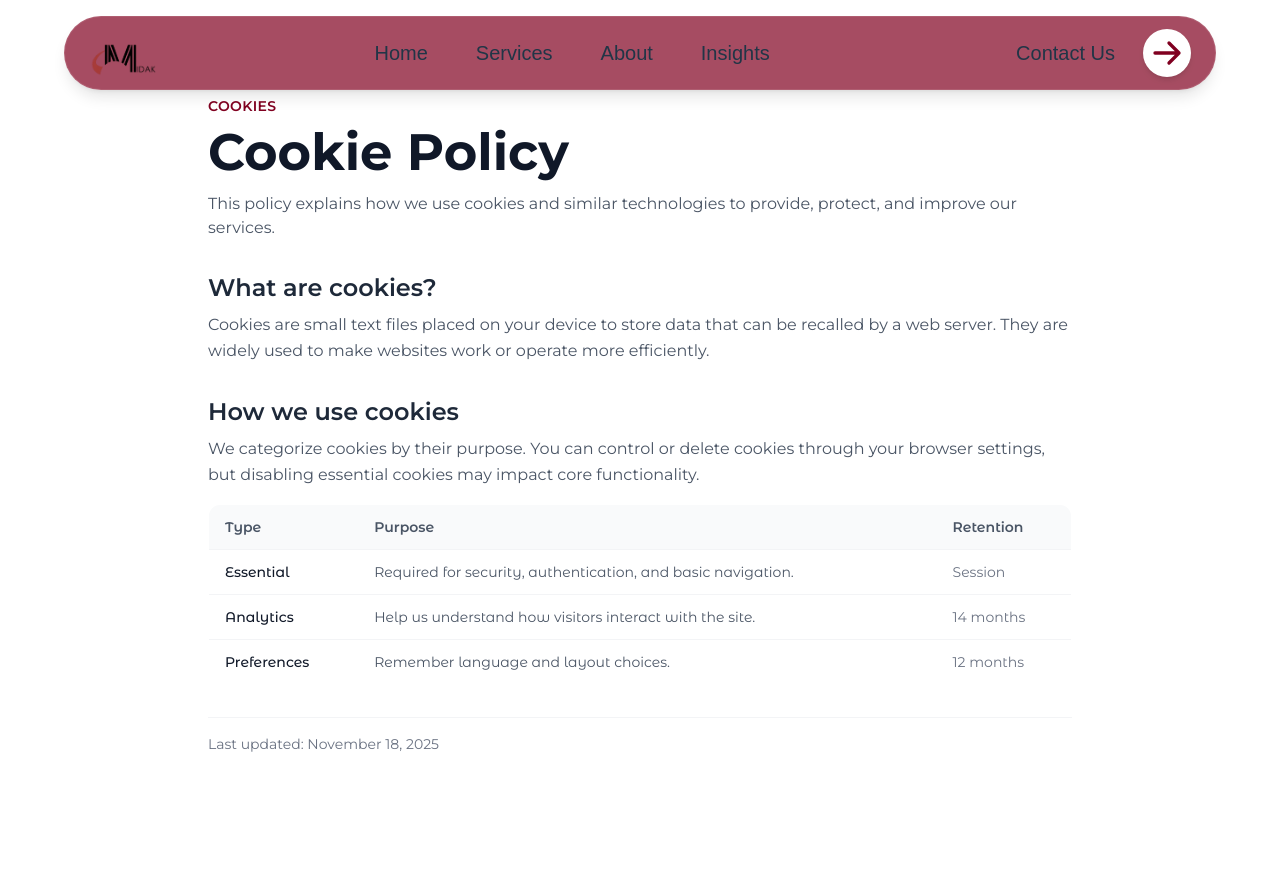
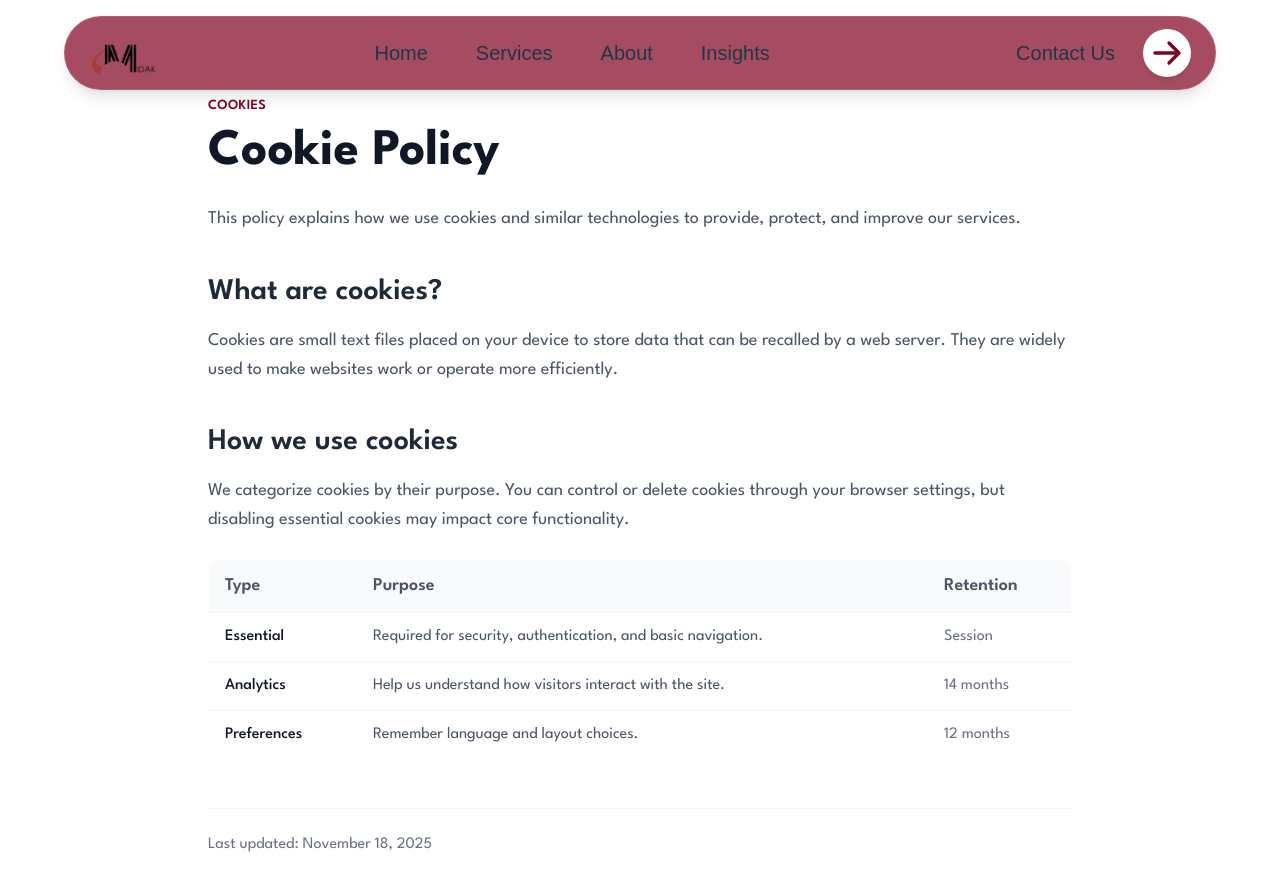
Before and after one commit to VANdar22/midak1, a React (Vite) app: page /cookies in a window 1280 px wide. Shown: the top 890 px of the page. Before the commit the page ends 802 px from the top, so only its background shows below. Built offline with nearby package versions, Linux system fonts and the light colour scheme; a web font is replaced by a local one.

Commit message:
added google recaptcha improved contact page updated the text size in the service detail page updated the text size in the project detail page

```diff
--- a/package.json
+++ b/package.json
@@ -29,6 +29,7 @@
     "postprocessing": "^6.38.0",
     "react": "^19.2.0",
     "react-dom": "^19.2.0",
+    "react-google-recaptcha": "^3.1.0",
     "react-icons": "^5.5.0",
     "react-intersection-observer": "^10.0.0",
     "react-lazy-load-image-component": "^1.6.3",
--- a/src/pages/BlogPost.jsx
+++ b/src/pages/BlogPost.jsx
@@ -24,15 +24,16 @@ const BackButton = styled(Link)(props => ({
   },
   '&:hover span': {
     color: 'white',
-  }
+  },
+  fontFamily: 'League Spartan, sans-serif'
 }));
 
 gsap.registerPlugin(ScrollTrigger);
 
 const BlogPost = () => {
-  // Apply Montserrat font to the entire page
+  // Apply League Spartan font to the entire page
   useEffect(() => {
-    document.body.style.fontFamily = 'Montserrat, sans-serif';
+    document.body.style.fontFamily = 'League Spartan, sans-serif';
     return () => {
       document.body.style.fontFamily = ''; // Reset on unmount if needed
     };
@@ -207,14 +208,14 @@ const BlogPost = () => {
         <div className="container mx-auto px-4 pt-8">
           <div className="absolute bottom-12 left-0 w-full px-4">
             <div className="container mx-auto">
-              <h1 className="text-4xl md:text-6xl font-bold text-white mb-6 max-w-4xl leading-tight tracking-tight" style={{ fontFamily: 'Montserrat, sans-serif' }}>
+              <h1 className="text-4xl md:text-6xl font-bold text-white mb-6 max-w-4xl leading-tight tracking-tight" style={{ fontFamily: 'League Spartan, sans-serif' }}>
                 {blogPost.title}
               </h1>
               <div className="flex items-center">
                 <span className="inline-block text-xs font-bold px-4 py-1.5 rounded-full uppercase tracking-wider" style={{ backgroundColor: accentColors.main, color: accentColors.text }}>
                   {blogPost.category}
                 </span>
-                <span className="ml-4 text-sm" style={{ color: `${accentColors.text}E6`, fontFamily: 'Montserrat, sans-serif' }}>{blogPost.date}</span>
+                <span className="ml-4 text-sm" style={{ color: `${accentColors.text}E6`, fontFamily: 'League Spartan, sans-serif' }}>{blogPost.date}</span>
               </div>
             </div>
           </div>
@@ -231,7 +232,7 @@ const BlogPost = () => {
                   // Create a simple hash of the content for a more stable key
                   const key = `para-${paragraph.substring(0, 20).replaceAll(/\s+/g, '-')}-${index}`;
                   return (
-                    <p key={key} className="text-gray-700 text-lg leading-8" style={{ fontFamily: 'Montserrat, sans-serif' }}>
+                    <p key={key} className="text-gray-700 text-lg leading-8" style={{ fontFamily: 'League Spartan, sans-serif' }}>
                       {paragraph}
                     </p>
                   );
@@ -239,8 +240,8 @@ const BlogPost = () => {
               </div>
 
               <div className="mt-20 mb-16 -ml-4">
-                <h2 className="text-3xl font-bold mb-6" style={{ color: accentColors.main, fontFamily: 'Montserrat, sans-serif' }}>Key Takeaways</h2>
-                <ul className="space-y-4 pl-2 -ml-2 text-gray-700 text-lg leading-relaxed" style={{ fontFamily: 'Montserrat, sans-serif' }}>
+                <h2 className="text-3xl font-bold mb-6" style={{ color: accentColors.main, fontFamily: 'League Spartan, sans-serif' }}>Key Takeaways</h2>
+                <ul className="space-y-4 pl-2 -ml-2 text-gray-700 text-lg leading-relaxed" style={{ fontFamily: 'League Spartan, sans-serif' }}>
                   <li className="relative pl-6">
                     <span style={{
                       position: 'absolute',
--- a/src/pages/Cookies.jsx
+++ b/src/pages/Cookies.jsx
@@ -9,44 +9,44 @@ const Cookies = () => {
   ];
 
   return (
-    <div className="min-h-screen bg-white pt-24" style={{ fontFamily: "'Montserrat', sans-serif" }}>
+    <div className="min-h-screen bg-white pt-24" style={{ fontFamily: "'League Spartan', sans-serif" }}>
       <div className="w-full max-w-4xl mx-auto px-4 pb-12 space-y-8">
         <header>
-          <p className={`text-sm tracking-wide uppercase text-[${accentColors.DEFAULT}] font-semibold`}>Cookies</p>
-          <h1 className="text-4xl font-bold text-gray-900 mt-2">Cookie Policy</h1>
-          <p className="text-gray-600 mt-3">
+          <p className={`text-sm tracking-wide uppercase text-[${accentColors.DEFAULT}] font-semibold`} style={{ fontFamily: "'League Spartan', sans-serif" }}>Cookies</p>
+          <h1 className="text-4xl md:text-5xl font-bold text-gray-900 mt-2 mb-6" style={{ fontFamily: "'League Spartan', sans-serif" }}>Cookie Policy</h1>
+          <p className="text-gray-600 text-lg leading-relaxed" style={{ fontFamily: "'League Spartan', sans-serif" }}>
             This policy explains how we use cookies and similar technologies to provide, protect, and improve our services.
           </p>
         </header>
 
         <section>
-          <h2 className="text-2xl font-semibold text-gray-800 mb-2">What are cookies?</h2>
-          <p className="text-gray-600 leading-relaxed">
+          <h2 className="text-2xl md:text-3xl font-semibold text-gray-800 mt-10 mb-4" style={{ fontFamily: "'League Spartan', sans-serif" }}>What are cookies?</h2>
+          <p className="text-gray-600 text-lg leading-relaxed" style={{ fontFamily: "'League Spartan', sans-serif" }}>
             Cookies are small text files placed on your device to store data that can be recalled by a web server. They
             are widely used to make websites work or operate more efficiently.
           </p>
         </section>
 
         <section>
-          <h2 className="text-2xl font-semibold text-gray-800 mb-2">How we use cookies</h2>
-          <p className="text-gray-600 leading-relaxed mb-4">
+          <h2 className="text-2xl md:text-3xl font-semibold text-gray-800 mt-10 mb-4" style={{ fontFamily: "'League Spartan', sans-serif" }}>How we use cookies</h2>
+          <p className="text-gray-600 text-lg leading-relaxed mb-6" style={{ fontFamily: "'League Spartan', sans-serif" }}>
             We categorize cookies by their purpose. You can control or delete cookies through your browser settings, but
             disabling essential cookies may impact core functionality.
           </p>
           <div className="overflow-x-auto">
-            <table className="w-full text-left border border-gray-100 rounded-xl overflow-hidden text-sm font-['Montserrat_Alternates']" style={{ fontFamily: "'Montserrat Alternates', sans-serif" }}>
+            <table className="w-full text-left border border-gray-100 rounded-xl overflow-hidden text-base" style={{ fontFamily: "'League Spartan', sans-serif" }}>
               <thead className="bg-gray-50">
                 <tr>
-                  <th className="px-4 py-3 text-gray-600 font-semibold">Type</th>
-                  <th className="px-4 py-3 text-gray-600 font-semibold">Purpose</th>
-                  <th className="px-4 py-3 text-gray-600 font-semibold">Retention</th>
+                  <th className="px-4 py-3 text-gray-600 font-semibold text-lg" style={{ fontFamily: "'League Spartan', sans-serif" }}>Type</th>
+                  <th className="px-4 py-3 text-gray-600 font-semibold text-lg" style={{ fontFamily: "'League Spartan', sans-serif" }}>Purpose</th>
+                  <th className="px-4 py-3 text-gray-600 font-semibold text-lg" style={{ fontFamily: "'League Spartan', sans-serif" }}>Retention</th>
                 </tr>
               </thead>
               <tbody>
                 {table.map((row) => (
                   <tr key={row.name} className="border-t border-gray-100">
-                    <td className="px-4 py-3 font-medium text-gray-900">{row.name}</td>
-                    <td className="px-4 py-3 text-gray-600">{row.purpose}</td>
+                    <td className="px-4 py-3 font-medium text-gray-900 text-base" style={{ fontFamily: "'League Spartan', sans-serif" }}>{row.name}</td>
+                    <td className="px-4 py-3 text-gray-600 text-base" style={{ fontFamily: "'League Spartan', sans-serif" }}>{row.purpose}</td>
                     <td className="px-4 py-3 text-gray-500">{row.duration}</td>
                   </tr>
                 ))}
@@ -55,7 +55,7 @@ const Cookies = () => {
           </div>
         </section>
 
-        <footer className="pt-4 border-t border-gray-100 text-sm text-gray-500">
+        <footer className="pt-6 border-t border-gray-100 text-base text-gray-500 mt-12" style={{ fontFamily: "'League Spartan', sans-serif" }}>
           Last updated: November 18, 2025
         </footer>
       </div>
--- a/src/pages/ServiceDetail.jsx
+++ b/src/pages/ServiceDetail.jsx
@@ -22,11 +22,13 @@ const ServiceHeaderImage = styled.div`
 const ServiceContainer = styled.div`
   max-width: 1000px;
   margin: 0 auto;
-  padding: 5rem 1.5rem 2rem;
-  font-family: 'Montserrat', sans-serif;
+  padding: 5rem 1.5rem 4rem;
+  font-family: 'league_spartan', sans-serif;
   line-height: 1.7;
-  color: #333;
+  color: #000;
   text-align: left;
+  -webkit-font-smoothing: antialiased;
+  -moz-osx-font-smoothing: grayscale;
 `;
 
 const BackButton = styled(motion.button)`
@@ -41,7 +43,7 @@ const BackButton = styled(motion.button)`
   border-radius: 9999px;
   cursor: pointer;
   font-weight: 600;
-  font-family: 'Montserrat', sans-serif;
+  font-family: 'league_spartan', sans-serif;
   position: relative;
   overflow: hidden;
   z-index: 1;
@@ -83,74 +85,89 @@ const ServiceHeader = styled.div`
   margin-bottom: 3rem;
   text-align: left;
   max-width: 100%;
+  font-family: 'league_spartan', sans-serif;
 
   h1 {
-    font-size: 2.5rem;
-    color: #2d3748;
-    margin-bottom: 1rem;
+    font-size: 1.5rem;
+    color: #000;
+    margin: 0 0 1.25rem 0;
     font-weight: 700;
-    line-height: 1.2;
-    text-align: left;
+    line-height: 1.3;
+    letter-spacing: -0.02em;
+    font-family: 'league_spartan', sans-serif;
   }
 
   p {
-    font-size: 1.4rem;
-    color: #4a5568;
+    font-size: 1.125rem;
+    color: #2d3748;
     margin: 0 0 1.5rem 0;
     font-weight: 500;
     max-width: 100%;
-    text-align: left;
+    line-height: 1.7;
+    font-family: 'league_spartan', sans-serif;
   }
 
   .description {
-    font-size: 1.1rem;
+    font-size: 1.125rem;
     line-height: 1.8;
-    color: #4a5568;
-    margin-top: 1.5rem;
+    color: #000;
+    margin: 2rem 0;
     padding: 0;
+    font-weight: 400;
+    font-family: 'league_spartan', sans-serif;
   }
 `;
 
 const Section = styled.div`
   margin-bottom: 3.5rem;
+  font-family: 'league_spartan', sans-serif;
 
   h2 {
-    font-size: 1.75rem;
-    color: #2d3748;
-    margin: 2.5rem 0 1.5rem;
-    font-weight: 600;
+    font-size: 1.5rem;
+    color: #000;
+    margin: 2.5rem 0 1.25rem;
+    font-weight: 700;
+    line-height: 1.3;
+    letter-spacing: -0.01em;
+    font-family: 'league_spartan', sans-serif;
   }
 
   p {
-    margin-bottom: 1.25rem;
+    margin: 0 0 1.5rem 0;
     line-height: 1.8;
-    color: #4a5568;
-    font-size: 1.05rem;
+    color: #000;
+    font-size: 1.125rem;
+    font-weight: 400;
+    font-family: 'league_spartan', sans-serif;
   }
 
   ul {
-    margin: 1.5rem 0 2.5rem 1rem;
-    padding-left: 1.5rem;
+    margin: 1.5rem 0 2.5rem 0;
+    padding-left: 0;
     list-style-type: none;
 
     li {
       margin-bottom: 0.8rem;
       line-height: 1.8;
-      color: #4a5568;
-      font-family: 'Montserrat', sans-serif;
-      padding-left: 1.5rem;
+      color: #000;
+      font-family: 'league_spartan', sans-serif;
+      font-size: 1.125rem;
+      padding-left: 1.8rem;
       position: relative;
+      font-weight: 400;
 
       &::before {
         content: '•';
         color: ${accentColors.main};
-        font-weight: bold;
+        font-weight: 700;
         display: inline-block;
         width: 1em;
         margin-left: -1.5rem;
-        font-size: 1.4em;
+        font-size: 1.5rem;
         line-height: 1;
         vertical-align: middle;
+        position: absolute;
+        left: 0;
       }
   }
 `;
--- a/src/pages/Services.jsx
+++ b/src/pages/Services.jsx
@@ -218,7 +218,7 @@ const capabilities = [
     cta: "Learn more",
   },
   {
-    id: "policy-research-analysis",
+    id: "policy-research-strategic-analysis",
     label: "Policy Research & Strategic Analysis",
     title: "How we inform",
     body: "We evaluate policies to determine what works, what doesn't, and why. Our research combines data analysis with real-world implementation insights.",
```
Also changed, not shown: src/pages/Blog.jsx (+5 -14 lines), src/pages/Contact.jsx (+188 -62 lines), src/pages/Privacy.jsx (+16 -11 lines), src/pages/ProjectPost.jsx (+16 -15 lines), src/pages/Terms.jsx (+7 -7 lines), 1 other file (tests, documents, lock files or other folders).
